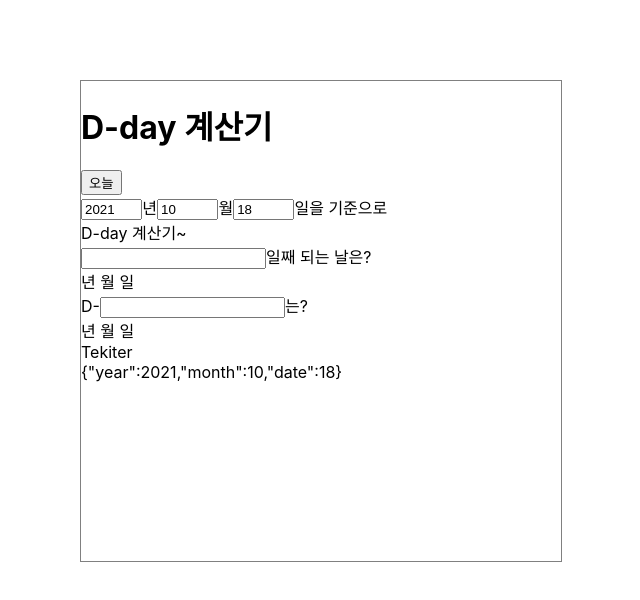
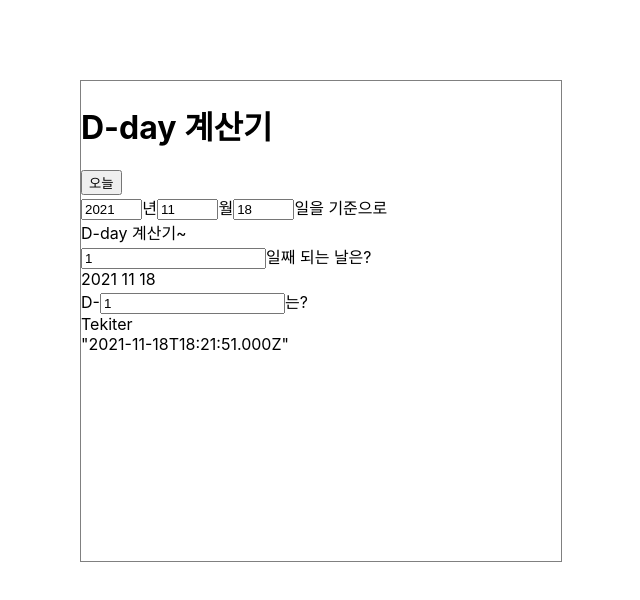
Before and after one commit to WE-SOPT-29th-Web-Part/Gunyoung-Park, a React (Create React App) app in the folder 3_dday_calc/: page / in a window 1280 px wide. Shown: the top 600 px of the page, without its empty margins (319-959 px from the left). Built offline with nearby package versions, Linux system fonts and the light colour scheme.

Commit message:
Add date from X

```diff
--- a/3_dday_calc/src/App.tsx
+++ b/3_dday_calc/src/App.tsx
@@ -35,18 +35,17 @@ function useDate() {
 }
 
 function App() {
-  const currentDate = useDate();
-
-  function changeDate(newDate: Date) {
-    currentDate.fromJSDate(newDate);
-  }
+  const [currentDate, setCurrentDate] = useState(new Date());
 
   return (
     <Container>
       <Header />
-      <DatePicker date={currentDate.toJSDate()} onDateChange={changeDate} />
+      <DatePicker
+        date={currentDate}
+        onDateChange={(date) => setCurrentDate(date)}
+      />
       <SubHeader />
-      <Result />
+      <Result currentDate={currentDate} />
       <Footer />
       {JSON.stringify(currentDate)}
     </Container>
--- a/3_dday_calc/src/components/Result.tsx
+++ b/3_dday_calc/src/components/Result.tsx
@@ -1,15 +1,26 @@
-import React from "react";
+import { useState } from "react";
+import { addDays } from "../util/datefn";
 import { DatePresenter } from "./common/DatePresenter";
 import { NumberInput } from "./common/NumberInput";
 
-function DateFromX() {
+interface DateFromXProps {
+  currentDate: Date;
+}
+
+function DateFromX(props: DateFromXProps) {
+  const { currentDate } = props;
+
+  const [days, setDays] = useState(1);
+
+  const addedDate = addDays(currentDate, days - 1);
+
   return (
     <div>
       <div>
-        <NumberInput />
+        <NumberInput onValueChange={(v) => setDays(v)} />
         일째 되는 날은?
       </div>
-      <DatePresenter />
+      <DatePresenter date={addedDate} />
     </div>
   );
 }
@@ -22,15 +33,21 @@ function DateToX() {
         <NumberInput />
         는?
       </div>
-      <DatePresenter />
+      {/* <DatePresenter /> */}
     </div>
   );
 }
 
-export function Result() {
+interface ResultProps {
+  currentDate: Date;
+}
+
+export function Result(props: ResultProps) {
+  const { currentDate } = props;
+
   return (
     <div>
-      <DateFromX></DateFromX>
+      <DateFromX currentDate={currentDate}></DateFromX>
       <DateToX></DateToX>
     </div>
   );
--- a/3_dday_calc/src/components/common/DatePresenter.tsx
+++ b/3_dday_calc/src/components/common/DatePresenter.tsx
@@ -1,3 +1,13 @@
-export function DatePresenter() {
-  return <div>년 월 일</div>;
+interface DatePresenterProps {
+  date: Date;
 }
+
+export function DatePresenter(props: DatePresenterProps) {
+  const { date: dateValue } = props;
+
+  const year = dateValue.getFullYear();
+  const month = dateValue.getMonth() + 1;
+  const date = dateValue.getDate();
+
+  return <div>{`${year} ${month} ${date}`}</div>;
+}
--- a/3_dday_calc/src/components/common/NumberInput.tsx
+++ b/3_dday_calc/src/components/common/NumberInput.tsx
@@ -1,16 +1,28 @@
-import { ChangeEvent } from "react";
+import { ChangeEvent, useEffect, useState } from "react";
 
 interface NumberInputProps {
-  onValueChange?(value: string): void;
-  value?: string;
+  onValueChange?(value: number): void;
+  value?: number;
 }
 
 export function NumberInput(props: NumberInputProps) {
-  const { value = "", onValueChange = () => {} } = props;
+  const { value = 1, onValueChange = () => {} } = props;
+
+  const [raw, setRaw] = useState("");
+
+  useEffect(() => {
+    setRaw(value + "");
+  }, [value]);
 
   function valueChanged(e: ChangeEvent<HTMLInputElement>) {
-    onValueChange(e.target.value);
+    setRaw(e.target.value);
+
+    const num = parseInt(e.target.value);
+
+    if (!isNaN(num)) {
+      onValueChange(num);
+    }
   }
 
-  return <input type="text" value={value} onChange={valueChanged}></input>;
+  return <input type="text" value={raw} onChange={valueChanged}></input>;
 }
--- /dev/null
+++ b/3_dday_calc/src/util/datefn.ts
@@ -0,0 +1,6 @@
+export function addDays(date: Date, days: number) {
+  const newDate = new Date(date.getTime());
+  newDate.setDate(date.getDate() + days);
+
+  return newDate;
+}
```
